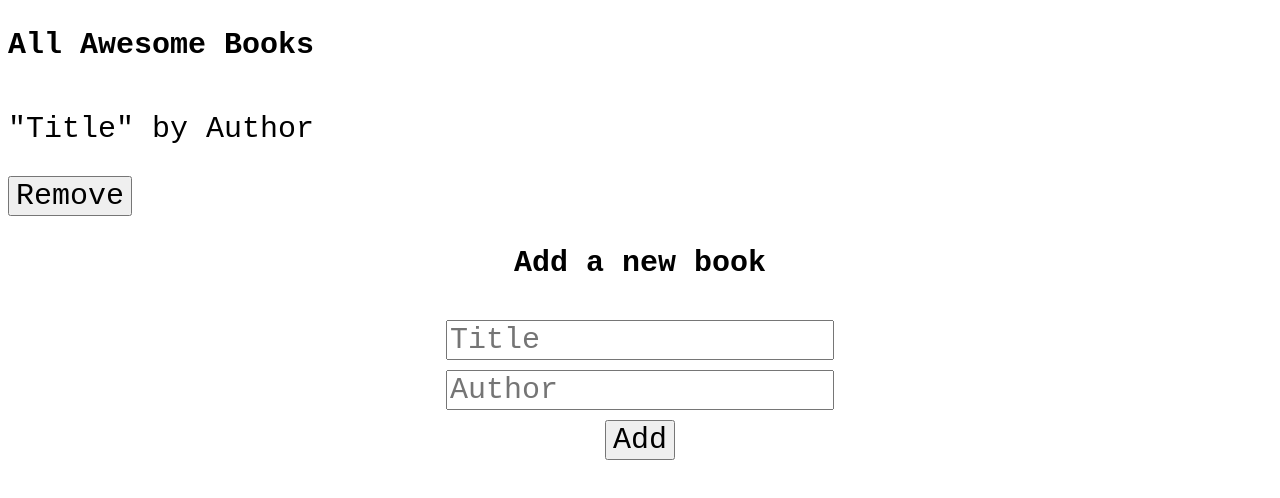
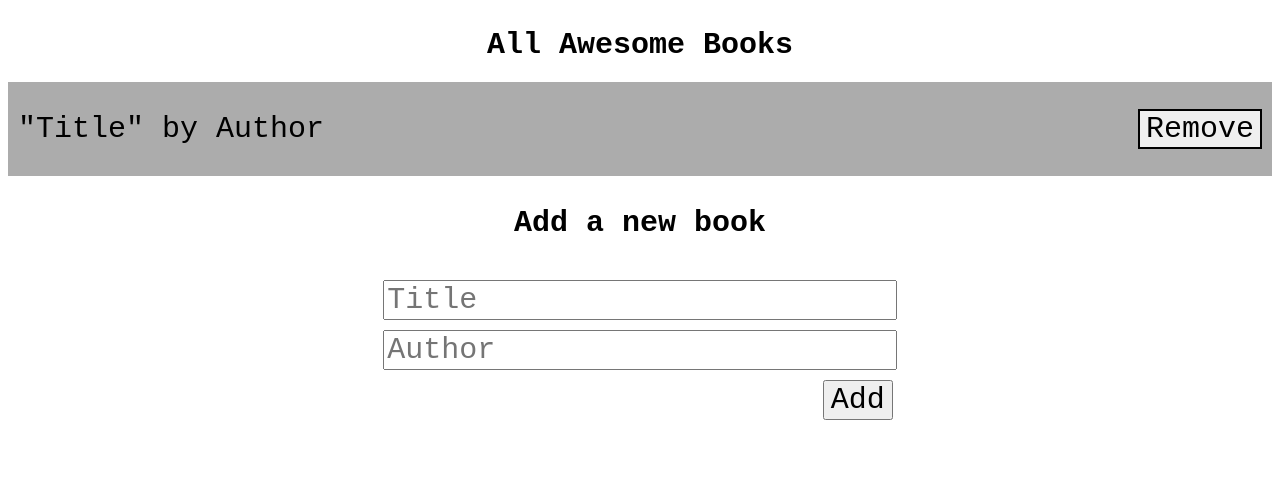
Before and after one commit to olawalecoder/awesomebooks, a website: page index.html in a window 1280 px wide. Drawn offline with Linux system fonts and the light colour scheme.

Commit message:
Added styling to booklist

```diff
--- a/style.css
+++ b/style.css
@@ -8,11 +8,22 @@
   display: flex;
   flex-direction: column;
   justify-content: center;
+  text-align: center;
+  align-items: center;
+
 }
 
-.boolist {
+.list {
   display: flex;
   flex-direction: row;
+  justify-content: space-between;
+  align-items: center;
+  padding: 0 10px;
+}
+
+.booklist{
+  background: rgb(172, 172, 172);
+  width: 100%;
 }
 
 .addbooks{
@@ -21,4 +32,18 @@
   align-items: center;
   gap: 10px;
   margin: 10px, auto;
+  width: 40%;
 }
+
+.addbooks .add {
+  align-self: flex-end;
+}
+
+.addbooks input {
+  width: 100%;
+}
+
+.remove{
+  border: 2px solid black;
+  height: max-content;
+}
```
